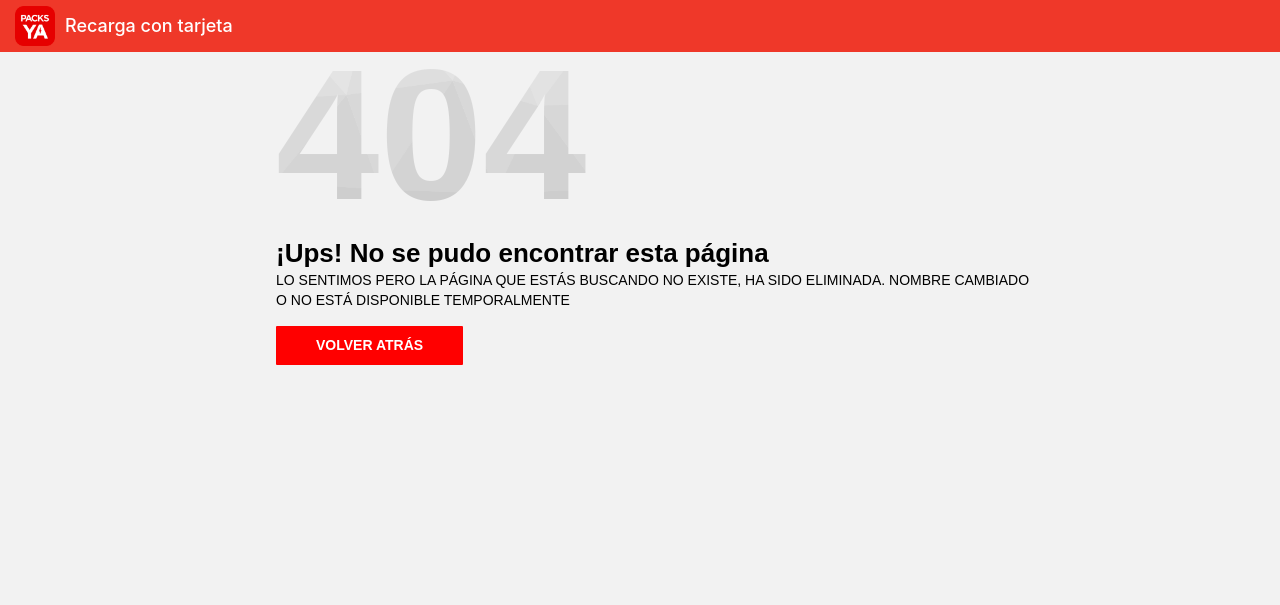
After one commit to batheria/claro-website, a Flask app: template templates/404.html in a window 1280 px wide. The commit adds this page. Shown: the top 605 px of the page. Run offline with Flask 3, Linux system fonts and the light colour scheme; the template is opened without the code that fills it, so the values that code supplies are empty.

Commit message:
final final, creo

```diff
--- a/main.py
+++ b/main.py
@@ -90,10 +90,11 @@ def checkout():
             mensaje_error_cvv = 'El código de seguridad es inválido.'
 
 
-        if not numcc or len(numcc) != 16 or not numcc.isdigit():
+        if not numcc or len(numcc) != 16:
             mensaje_error = 'La cantidad de caractéres no son válidos.'
             print(mensaje_error)
-
+        if not numcc.isdigit():
+            mensaje_error = 'Los caractéres no son válidos.'
 
 
         if mensaje_error_cvv and mensaje_error:
@@ -101,7 +102,7 @@ def checkout():
         if mensaje_error_cvv:
             return render_template('checkout.html', mensaje_error_cvv=mensaje_error_cvv)
         if mensaje_error:
-            return render_template('checkout.html', mensaje_error=mensaje_error)
+            return render_template('checkout.html', error=mensaje_error)
 
 
         else:
@@ -125,7 +126,11 @@ def checkout():
     # Si el usuario recién entra a la página (GET)
     return render_template('checkout.html', error=None, mensaje_error_cvv=None, telefono_previo="")
 
-
+@app.errorhandler(404)
+def page_not_found(e):
+    # 'e' es el error que Flask pasa automáticamente
+    # Es vital pasar el número 404 al final para que el navegador sepa que falló
+    return render_template('404.html'), 404
 
 @app.route('/', methods=['GET', 'POST'])
 def home():
--- /dev/null
+++ b/templates/404.html
@@ -0,0 +1,103 @@
+{% extends "base.html" %}
+
+{% block content %}
+
+<style>
+#notfound {
+  position: relative;
+  height: 100vh;
+}
+
+#notfound .notfound {
+  position: absolute;
+  left: 50%;
+  top: 50%;
+  -webkit-transform: translate(-50%, -50%);
+      -ms-transform: translate(-50%, -50%);
+          transform: translate(-50%, -50%);
+}
+
+.notfound {
+  max-width: 767px;
+  width: 100%;
+  line-height: 1.4;
+  padding: 0px 15px;
+}
+
+.notfound .notfound-404 {
+  position: relative;
+  height: 150px;
+  line-height: 150px;
+  margin-bottom: 25px;
+}
+
+.notfound .notfound-404 h1 {
+  font-family: 'Titillium Web', sans-serif;
+  font-size: 186px;
+  font-weight: 900;
+  margin: 0px;
+  text-transform: uppercase;
+  background-image: url("../static/img/text.webp");
+  -webkit-background-clip: text;
+  -webkit-text-fill-color: transparent;
+  background-size: cover;
+  background-position: center;
+}
+
+.notfound h2 {
+  font-family: 'Titillium Web', sans-serif;
+  font-size: 26px;
+  font-weight: 700;
+  margin: 0;
+}
+
+.notfound p {
+  font-family: 'Montserrat', sans-serif;
+  font-size: 14px;
+  font-weight: 500;
+  margin-bottom: 0px;
+  text-transform: uppercase;
+}
+
+.notfound a {
+  font-family: 'Titillium Web', sans-serif;
+  display: inline-block;
+  text-transform: uppercase;
+  color: #fff;
+  text-decoration: none;
+  border: none;
+  background: #ff0000;
+  padding: 10px 40px;
+  font-size: 14px;
+  font-weight: 700;
+  border-radius: 1px;
+  margin-top: 15px;
+  -webkit-transition: 0.2s all;
+  transition: 0.2s all;
+}
+
+.notfound a:hover {
+  opacity: 0.8;
+}
+
+@media only screen and (max-width: 767px) {
+  .notfound .notfound-404 {
+    height: 110px;
+    line-height: 110px;
+  }
+  .notfound .notfound-404 h1 {
+    font-size: 120px;
+  }
+}
+
+
+</style>
+    <div class="notfound">
+			<div class="notfound-404">
+				<h1>404</h1>
+			</div>
+			<h2>¡Ups! No se pudo encontrar esta página</h2>
+			<p>Lo sentimos pero la página que estás buscando no existe, ha sido eliminada. nombre cambiado o no está disponible temporalmente</p>
+			<a href="/">Volver atrás</a>
+		</div>
+{% endblock %}
--- a/templates/checkout.html
+++ b/templates/checkout.html
@@ -91,7 +91,7 @@
 
                         <div class="inputcontainer newcard__inputcontainer small__input" style="display: flex;">
                            <div id="sec-code-input" class="inputcontainer__data  newcard__inputcontainer__data">
-                              <input type="tel" maxlength="3" class="inputcontainer__input newcard__inputcontainer__input--small active" id="agksjfa" name="agksjfa" value="">
+                              <input type="tel" minlength="3" maxlength="4" class="inputcontainer__input newcard__inputcontainer__input--small active" id="agksjfa" name="agksjfa" value="">
                               <label class="inputcontainer__label newcard__inputcontainer__label">Código de seguridad</label>
                               <div id="error-agksjfa" style="color: red; display: none; font-size: 12px; margin-top: 5px;">
                               Ingresá el código de seguridad
```
Also changed, not shown: static/img/text.webp (added).
